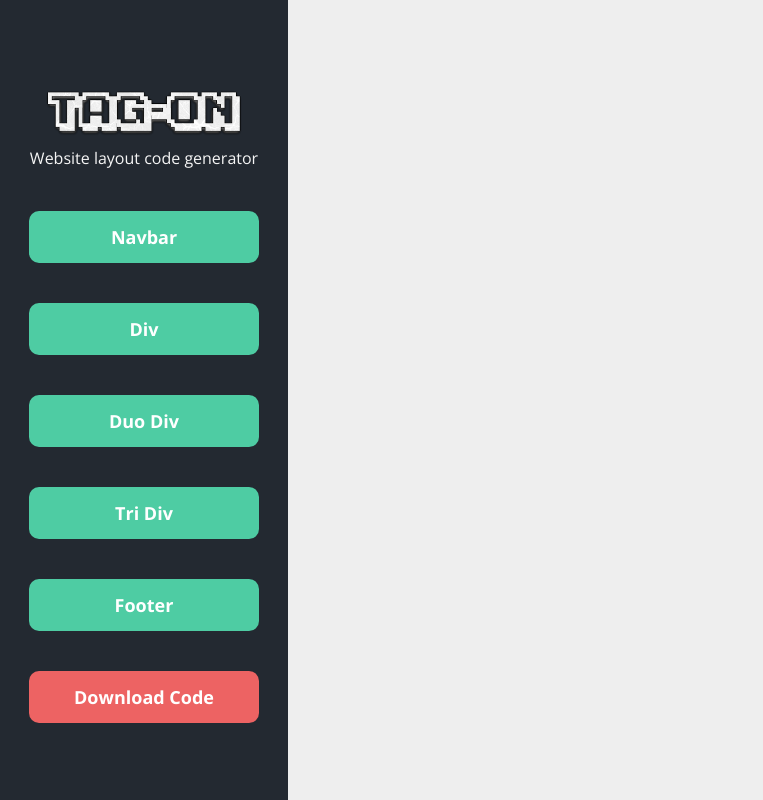
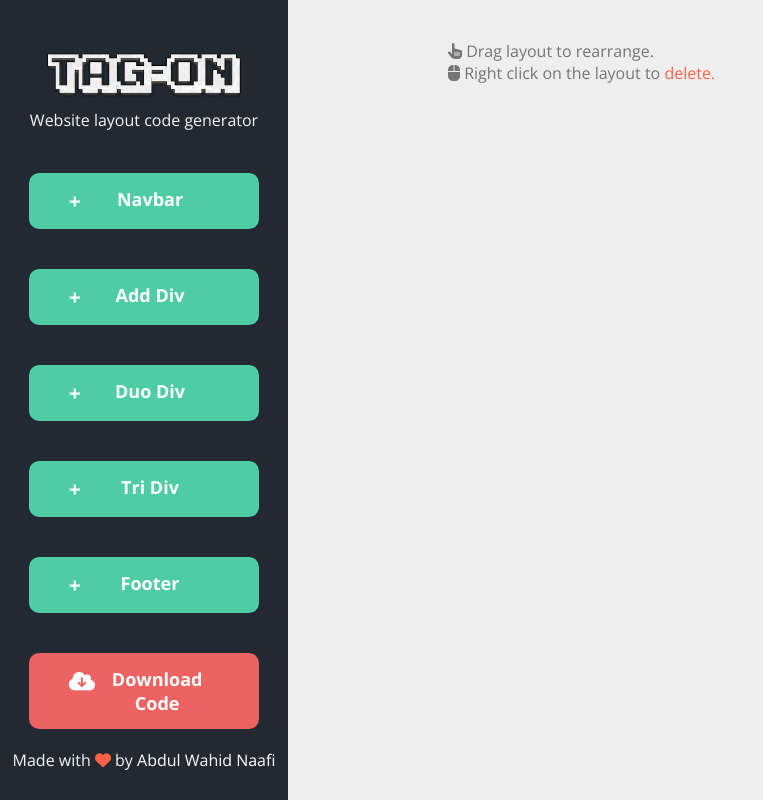
Before and after one commit to naaficodes/TAGon, a plain HTML site: page index.html in a window 1280 px wide. Shown: the whole page, without its empty margins (0-763 px from the left). Drawn offline with nearby package versions, Linux system fonts and the light colour scheme.

Commit message:
fontawesome added to buttons and instruction added

```diff
--- a/index.html
+++ b/index.html
@@ -4,6 +4,7 @@
 	<title>TAG-ON</title>
 	<link rel="stylesheet" type="text/css" href="style.css">
 	<link rel="stylesheet" type="text/css" href="dragula.css">
+	<script src="https://kit.fontawesome.com/2cba884da3.js" crossorigin="anonymous"></script>
 </head>
 <body>
 
@@ -11,19 +12,23 @@
 
 	<div class="layoutoptions">
 		<br>
-		<img src="TAG-on.png" width="200" style="margin:10px;"/>
-		<p class="white">Website layout code generator </p>
+		<img src="TAG-on.png" width="200" style="margin:0px 10px 10px 10px;"/>
+		<p class="shorttext">Website layout code generator </p>
 		<br/>
-		<button onclick="crttitle();">Navbar</button>
-		<button onclick="crtcontent();">Div</button>
-		<button onclick="crtdoublediv();">Duo Div</button>
-		<button onclick="crttridiv();">Tri Div</button>
-		<button onclick="crtfooter();">Footer</button>
+		<button onclick="crttitle();"><span class="plusonbutton">+</span>Navbar</button>
+		<button onclick="crtcontent();"><span class="plusonbutton">+</span>Add Div</button>
+		<button onclick="crtdoublediv();"><span class="plusonbutton">+</span>Duo Div</button>
+		<button onclick="crttridiv();"><span class="plusonbutton">+</span>Tri Div</button>
+		<button onclick="crtfooter();"><span class="plusonbutton">+</span>Footer</button>
 
-		<a href="" id="a" download>click here to download your file</a>
-<button onclick="download('yourcode.html', 'text/html')">Download Code</button>
-	</div>
+
+<button onclick="download('yourcode.html', 'text/html')" id="db"><span class="plusonbutton"><i class="fas fa-cloud-download-alt"></i></span>Download Code</button>
+<a href="" id="a" class="white" download>Click here to download your code</a>
+<p class="shorttext">Made with <span style="color: tomato;"><i class="fas fa-heart"></i></span> by <a href="https://naaficodes.github.io/" target="_blank">Abdul Wahid Naafi</a></p>
+</div>
 	<div class="layoutcanvas" id="layoutcanvas">
+		<p style="color:#757575;"><i class="fas fa-hand-pointer"></i> Drag layout to rearrange.<br/> <i class="fas fa-mouse"></i> Right click on the layout to <span style="color: tomato;">delete.</span></p>
+
 	</div>
 </div>
 <script type="text/javascript" src="script.js"></script>
--- a/style.css
+++ b/style.css
@@ -20,6 +20,11 @@ body
 	padding: 40px 160px;
 	flex:7;
 	overflow-y: scroll;
+}
+.plusonbutton
+{
+	float: left;
+	font-size: 21px;
 }
 .layout.layoutcanvas::-webkit-scrollbar {
 	width: 0 !important;
@@ -72,12 +77,13 @@ button:active
 button:focus {
 	outline:0;
 }
-button:last-child
+#db
 {
 	background-color: #ed6363;
 }
-.white{
+.shorttext{
 	color: whitesmoke;
+	size:16px;
 }
 .crtbtn
 {
@@ -163,3 +169,27 @@ button:last-child
 	  border-radius: 10px;
 
 	 }
+
+/* unvisited link */
+a:link {
+	text-decoration: none;
+	color: white;
+  }
+
+  /* visited link */
+  a:visited {
+	text-decoration: none;
+	color: white;
+  }
+
+  /* mouse over link */
+  a:hover {
+	text-decoration: underline;
+	color: white;
+  }
+
+  /* selected link */
+  a:active {
+	text-decoration: none;
+	color: white;
+  }
```
